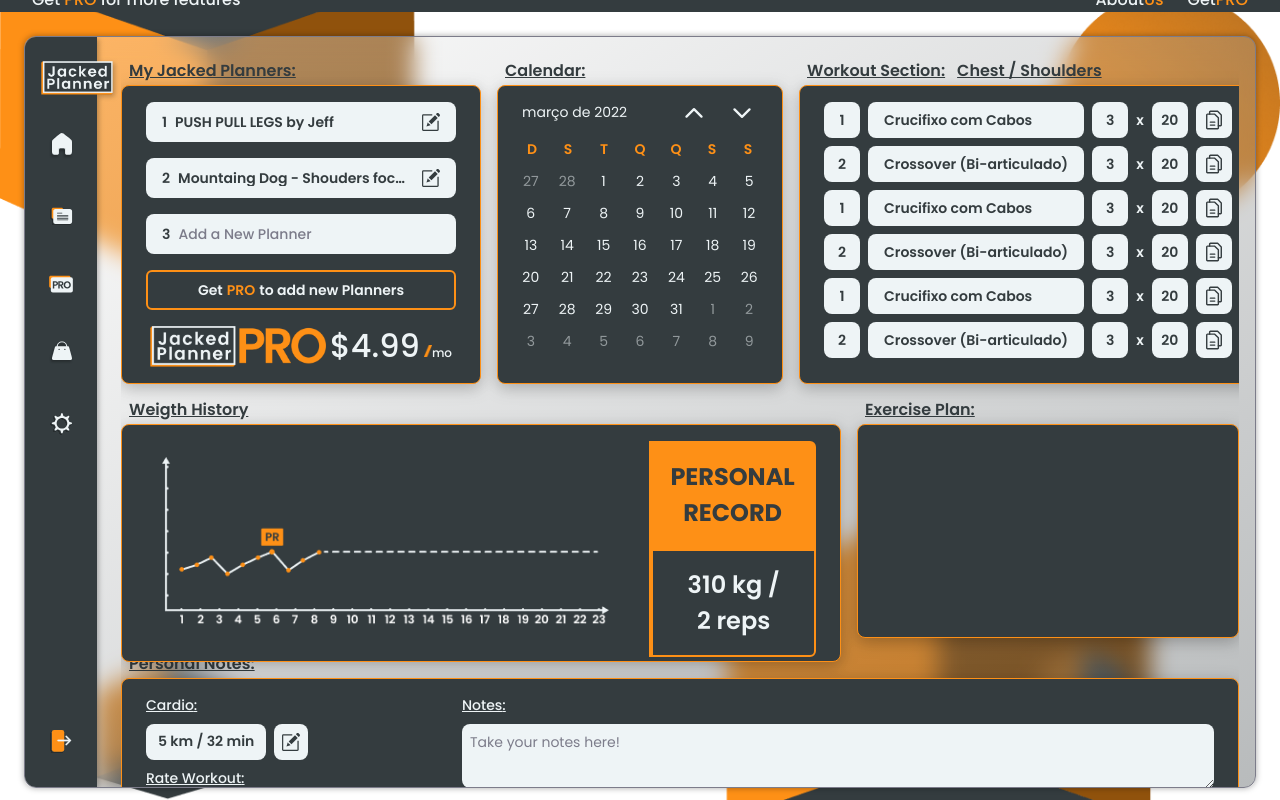
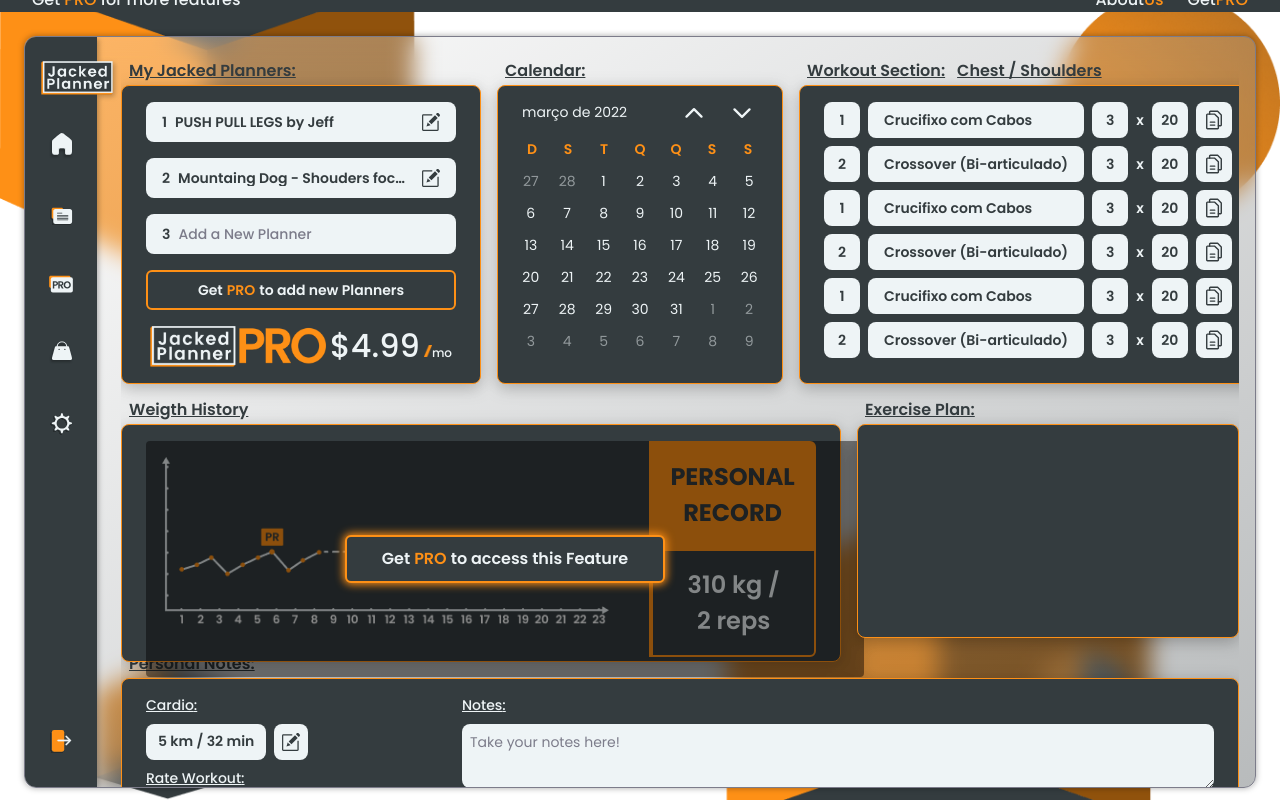
Before and after one commit to RafaelMariscal/JackedPlanner-ReactJs, a React (Vite) app: page /dashboard/home in a window 1280 px wide. Built offline with nearby package versions, Linux system fonts and the light colour scheme.

Commit message:
Add: ProButton to WeigthHistory component

```diff
--- a/src/components/Dashboard/WeightHistory.tsx
+++ b/src/components/Dashboard/WeightHistory.tsx
@@ -1,9 +1,19 @@
+import { Button } from "../LoginPage/Button";
 import DashboardCard from "./DashboardCard";
 
 export function WeightHistory() {
   return (
     <DashboardCard title="Weigth History" className="w-full max-w-[720px]" classNameCard="py-0 px-0" >
       <div className="flex w-full h-full gap-6">
+        <div className="absolute w-full h-full rounded bg-black
+          bg-opacity-[45%] flex items-center justify-center
+          "
+        >
+          <Button variant="dark" size="lg" className="max-w-[320px] shadow-[0_0_.5rem_.1rem] shadow-orange-500">
+            Get<span className="text-orange-500 px-1">PRO</span>to access this Feature
+          </Button>
+        </div>
+
         <img src="/src/assets/Grafic.png" alt="" className="px-4 py-4" />
 
         <div className="flex-1">
```
